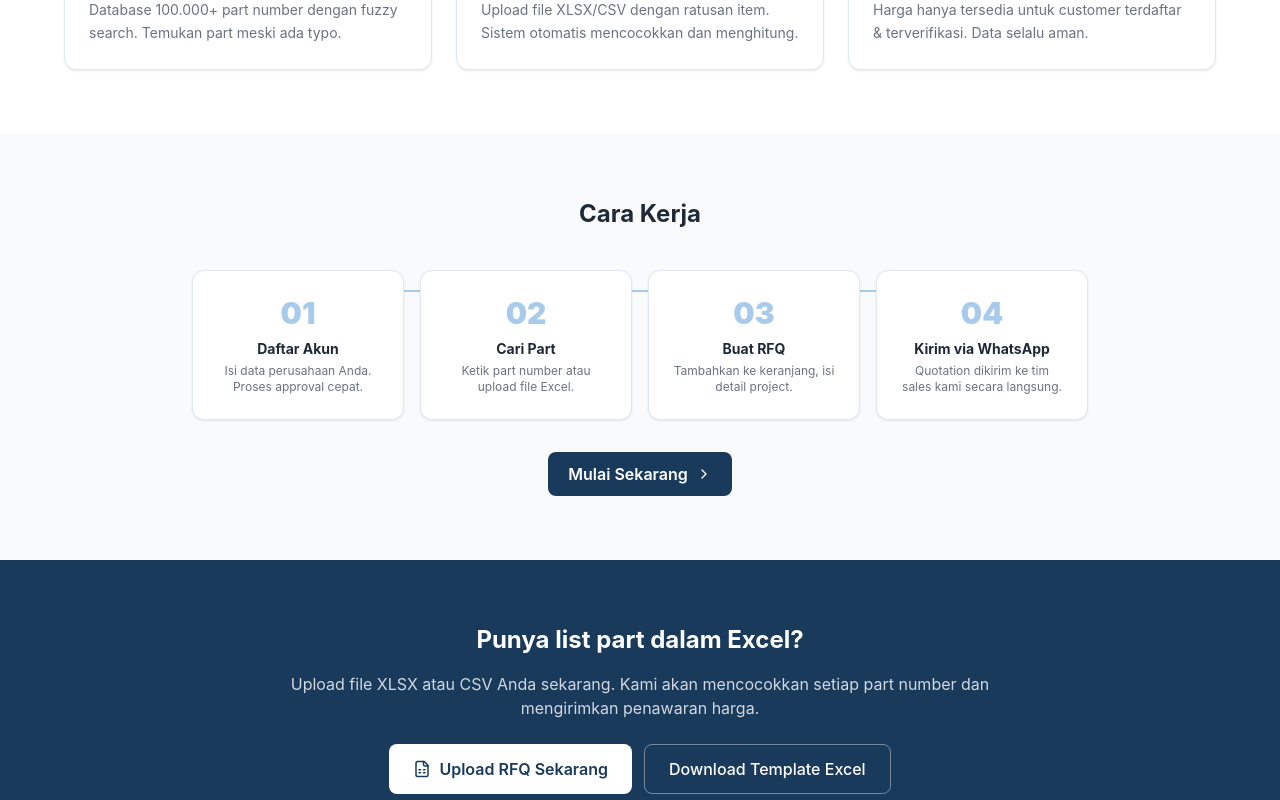
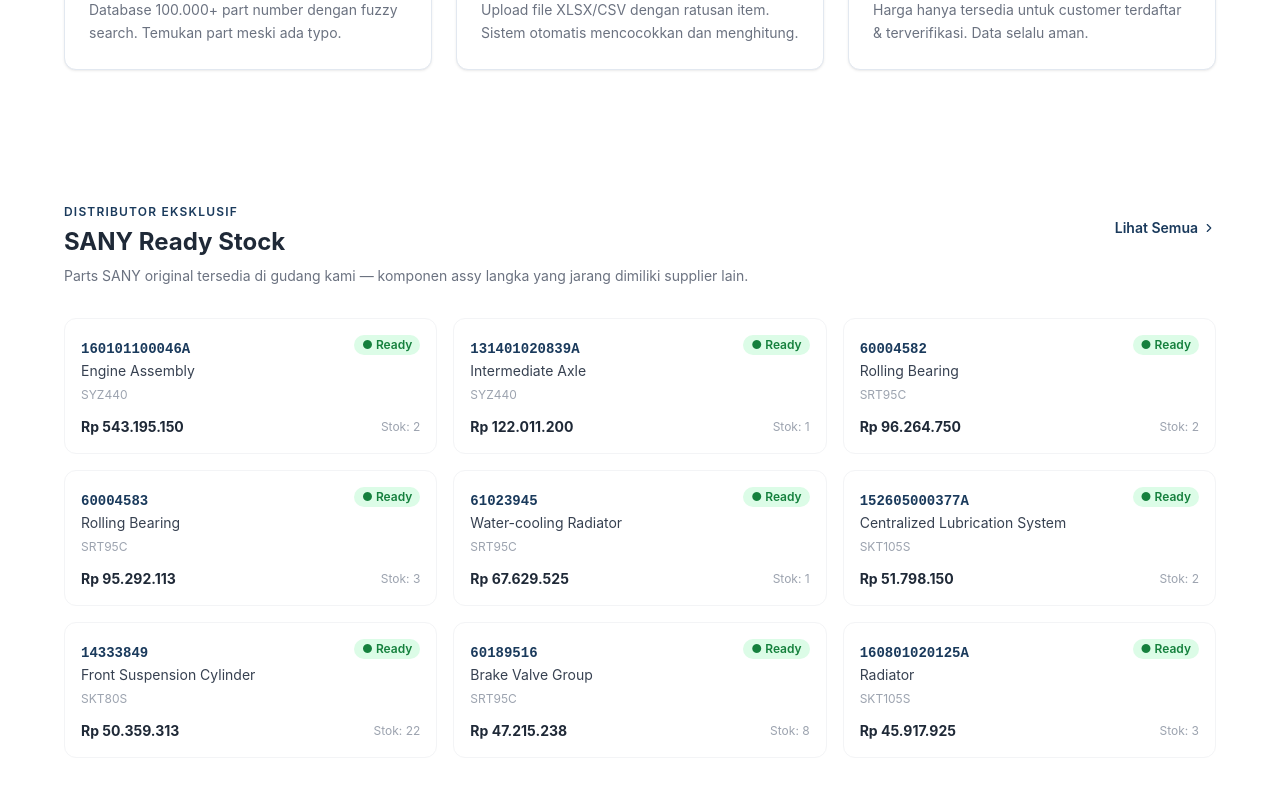
Before and after one commit to orenzasia-design/oscarpart, a Next.js app in the folder frontend/: page / in a window 1280 px wide. Shown: the part 840-1640 px from the top of the page. Built offline with nearby package versions, Linux system fonts and the light colour scheme; no server answers.

Commit message:
Update page.tsx

```diff
--- a/frontend/app/(public)/page.tsx
+++ b/frontend/app/(public)/page.tsx
@@ -120,7 +120,52 @@
           </div>
         </div>
       </section>
-
+{/* ── SANY READY STOCK ── */}
+      <section className="py-16 px-4 bg-white">
+        <div className="max-w-6xl mx-auto">
+          <div className="flex items-center justify-between mb-2">
+            <div>
+              <span className="text-xs font-semibold text-brand-600 uppercase tracking-widest">Distributor Eksklusif</span>
+              <h2 className="text-2xl font-bold text-gray-800 mt-1">SANY Ready Stock</h2>
+            </div>
+            <Link href="/search?q=SANY" className="text-sm text-brand-600 font-semibold hover:underline flex items-center gap-1">
+              Lihat Semua <ChevronRight size={14} />
+            </Link>
+          </div>
+          <p className="text-sm text-gray-500 mb-8">Parts SANY original tersedia di gudang kami — komponen assy langka yang jarang dimiliki supplier lain.</p>
+          <div className="grid grid-cols-1 sm:grid-cols-2 lg:grid-cols-3 gap-4">
+            {[
+              { pn: '160101100046A', desc: 'Engine Assembly', unit: 'SYZ440', price: 543195150, stock: 2 },
+              { pn: '131401020839A', desc: 'Intermediate Axle', unit: 'SYZ440', price: 122011200, stock: 1 },
+              { pn: '60004582', desc: 'Rolling Bearing', unit: 'SRT95C', price: 96264750, stock: 2 },
+              { pn: '60004583', desc: 'Rolling Bearing', unit: 'SRT95C', price: 95292113, stock: 3 },
+              { pn: '61023945', desc: 'Water-cooling Radiator', unit: 'SRT95C', price: 67629525, stock: 1 },
+              { pn: '152605000377A', desc: 'Centralized Lubrication System', unit: 'SKT105S', price: 51798150, stock: 2 },
+              { pn: '14333849', desc: 'Front Suspension Cylinder', unit: 'SKT80S', price: 50359313, stock: 22 },
+              { pn: '60189516', desc: 'Brake Valve Group', unit: 'SRT95C', price: 47215238, stock: 8 },
+              { pn: '160801020125A', desc: 'Radiator', unit: 'SKT105S', price: 45917925, stock: 3 },
+            ].map((part) => (
+              <div key={part.pn} className="border border-gray-100 rounded-xl p-4 hover:shadow-md hover:border-brand-200 transition-all cursor-pointer"
+                onClick={() => router.push(`/search?q=${part.pn}`)}>
+                <div className="flex items-start justify-between gap-2 mb-3">
+                  <div>
+                    <span className="font-bold text-brand-600 font-mono text-sm">{part.pn}</span>
+                    <p className="text-sm text-gray-700 mt-0.5">{part.desc}</p>
+                    <span className="text-xs text-gray-400">{part.unit}</span>
+                  </div>
+                  <span className="text-xs font-semibold px-2 py-0.5 rounded-full bg-green-100 text-green-700 flex-shrink-0">● Ready</span>
+                </div>
+                <div className="flex items-center justify-between">
+                  <span className="text-sm font-bold text-gray-800">
+                    Rp {part.price.toLocaleString('id-ID')}
+                  </span>
+                  <span className="text-xs text-gray-400">Stok: {part.stock}</span>
+                </div>
+              </div>
+            ))}
+          </div>
+        </div>
+      </section>
       {/* ── HOW IT WORKS ── */}
       <section className="py-16 px-4 bg-surface">
         <div className="max-w-4xl mx-auto">
```
